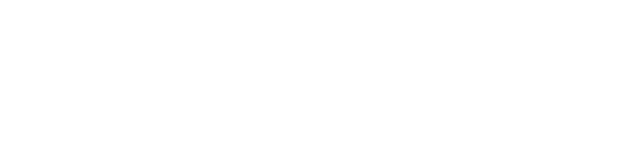
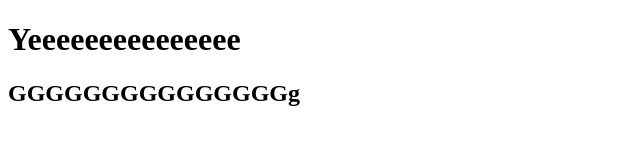
Before and after one commit to AshrafGalib/my-first-repo, a plain HTML site: page index.html in a window 1280 px wide. Shown: the whole page, without its empty margins (0-640 px from the left). Drawn offline with Linux system fonts and the light colour scheme.

Commit message:
added header

```diff
--- a/index.html
+++ b/index.html
@@ -7,6 +7,7 @@
     <title>My name is galib</title>
 </head>
 <body>
-
+    <h1>Yeeeeeeeeeeeeeee</h1>
+    <h2>GGGGGGGGGGGGGGGg</h2>
 </body>
 </html>
```
